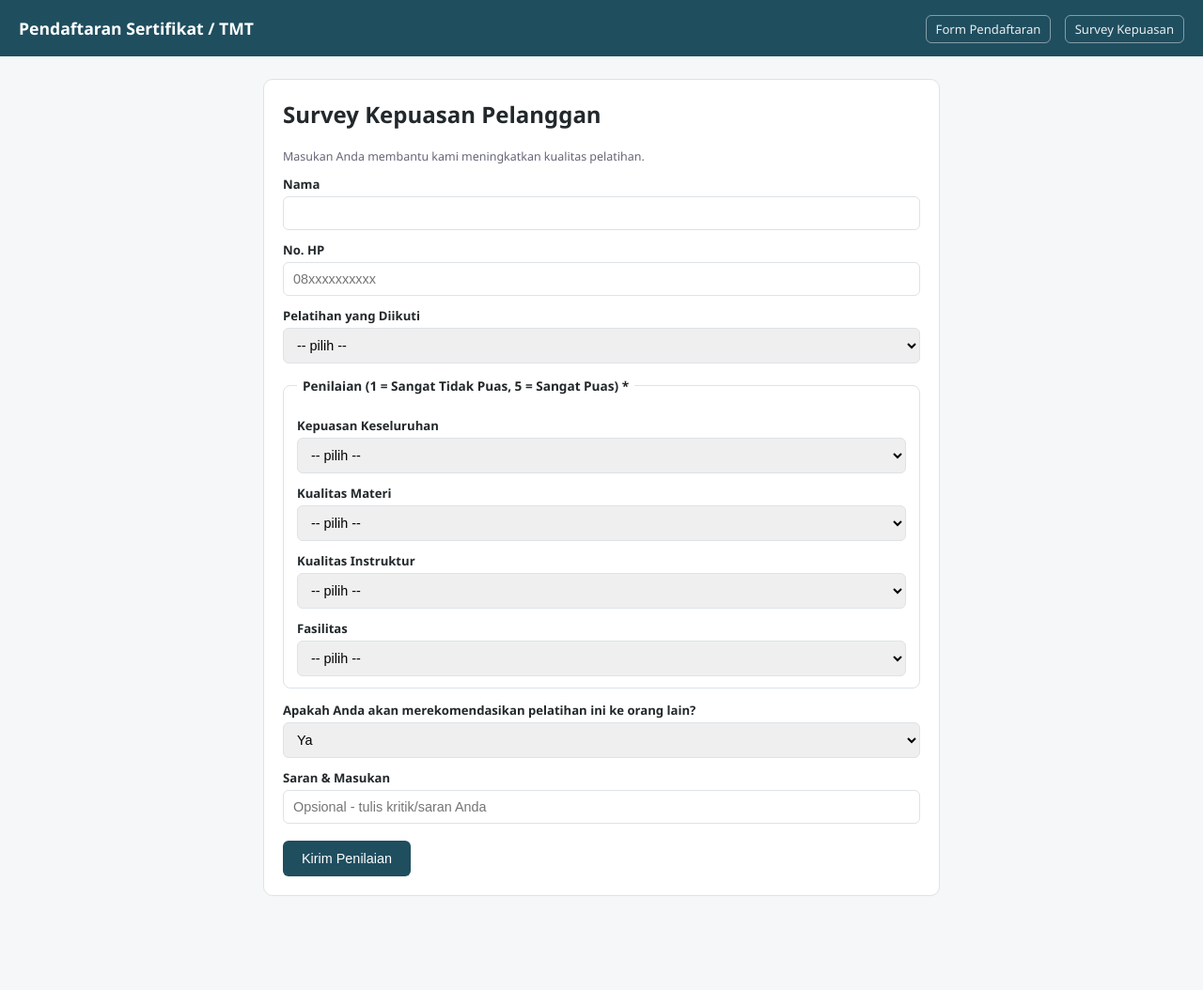
After one commit to Bambangbudy/form-sertifikat-tmt, a Flask app: page /kepuasan in a window 1280 px wide. The commit adds this page. Shown: the whole page at 94% size. Run offline with Flask 3, Linux system fonts and the light colour scheme; parts of the project's set-up code (start-up, migrations or seed data) failed here and were passed over.

Commit message:
Tambah form Survey Kepuasan Pelanggan (tab baru di Sheet yang sama)
Co-Authored-By: Claude Sonnet 5 <noreply@anthropic.com>

```diff
--- a/app.py
+++ b/app.py
@@ -26,7 +26,10 @@ from functools import wraps
 from flask import Flask, request, redirect, url_for, session, render_template
 
 import config
-from sheets_io import baca_semua, tambah_pendaftar, sheet_url, KonfigurasiBelumLengkap, KOLOM
+from sheets_io import (
+    baca_semua, tambah_pendaftar, sheet_url, KonfigurasiBelumLengkap, KOLOM,
+    baca_semua_kepuasan, tambah_kepuasan, KOLOM_KEPUASAN,
+)
 
 PERSYARATAN_TMT = {
     "WI Standard 180 JP": "Minimal D3, pengalaman sebagai welder minimal 2 tahun",
@@ -101,6 +104,53 @@ def form():
                            opsi_tmt=OPSI_TMT, syarat_tmt=PERSYARATAN_TMT)
 
 
+@app.route("/kepuasan", methods=["GET", "POST"])
+def kepuasan():
+    pesan = ""
+    berhasil = False
+    nilai = {}
+
+    if request.method == "POST":
+        nilai = {
+            "nama": request.form.get("nama", "").strip(),
+            "no_hp": request.form.get("no_hp", "").strip(),
+            "pelatihan": request.form.get("pelatihan", "").strip(),
+            "kepuasan_keseluruhan": request.form.get("kepuasan_keseluruhan", "").strip(),
+            "kualitas_materi": request.form.get("kualitas_materi", "").strip(),
+            "kualitas_instruktur": request.form.get("kualitas_instruktur", "").strip(),
+            "fasilitas": request.form.get("fasilitas", "").strip(),
+            "rekomendasi": request.form.get("rekomendasi", "").strip(),
+            "saran": request.form.get("saran", "").strip(),
+        }
+        wajib = ["kepuasan_keseluruhan", "kualitas_materi", "kualitas_instruktur", "fasilitas"]
+        if any(not nilai[k] for k in wajib):
+            pesan = "Semua penilaian (1-5) wajib diisi."
+        else:
+            try:
+                tambah_kepuasan(nilai)
+                pesan = "Terima kasih atas penilaian Anda!"
+                berhasil = True
+                nilai = {}
+            except KonfigurasiBelumLengkap as e:
+                pesan = f"Belum bisa menyimpan data - setup Google Sheets belum selesai: {e}"
+            except Exception:
+                app.logger.exception("Gagal menyimpan survey kepuasan")
+                pesan = "Gagal menyimpan data karena gangguan sementara - silakan coba lagi."
+
+    return render_template("kepuasan.html", pesan=pesan, berhasil=berhasil, nilai=nilai,
+                           opsi_pelatihan=OPSI_TMT)
+
+
+@app.route("/admin/kepuasan")
+@perlu_login
+def admin_kepuasan():
+    try:
+        rows = baca_semua_kepuasan()
+    except KonfigurasiBelumLengkap as e:
+        return f"Setup Google Sheets belum selesai: {e}", 500
+    return render_template("admin.html", rows=rows, kolom=KOLOM_KEPUASAN, sheet_url=sheet_url())
+
+
 @app.route("/login", methods=["GET", "POST"])
 def login():
     pesan = ""
--- a/sheets_io.py
+++ b/sheets_io.py
@@ -1,6 +1,8 @@
 # -*- coding: utf-8 -*-
-"""Baca/tulis data pendaftaran ke Google Sheets (menggantikan excel_io.py
-yang berbasis file lokal). Satu baris = satu orang UNTUK SATU skema TMT.
+"""Baca/tulis ke Google Sheets. Satu spreadsheet (config.GOOGLE_SHEET_ID),
+beberapa tab/worksheet di dalamnya - satu tab per "jenis form" (Pendaftaran
+TMT, Kepuasan Pelanggan, dst). Semua form berbagi service account & sheet
+yang sama, tidak perlu setup/share ulang tiap tambah form baru.
 
 Butuh:
 - File kredensial service account (lihat config.GOOGLE_CREDENTIALS_FILE)
@@ -41,19 +43,20 @@ def _dengan_retry(fn, percobaan=4, jeda=1.5):
                 raise
             time.sleep(jeda)
 
+
 SCOPES = [
     "https://www.googleapis.com/auth/spreadsheets",
     "https://www.googleapis.com/auth/drive",
 ]
+
+# --- Tab "Pendaftaran" (form sertifikat/TMT) ---
 WORKSHEET_NAME = "Pendaftaran"
-
 KOLOM = [
     "No", "Nama", "NIK", "Tempat Lahir", "Tanggal Lahir", "Pendidikan Terakhir",
     "Jurusan", "Angkatan", "Pekerjaan", "No. HP", "Email",
     "Pelatihan BLK yang Pernah Diikuti", "TMT / Skema yang Diikuti",
     "Waktu Daftar", "Keterangan",
 ]
-
 _KEY_KE_LABEL = {
     "nama": "Nama", "nik": "NIK", "tempat_lahir": "Tempat Lahir",
     "tanggal_lahir": "Tanggal Lahir", "pendidikan": "Pendidikan Terakhir",
@@ -61,6 +64,20 @@ _KEY_KE_LABEL = {
     "no_hp": "No. HP", "email": "Email",
     "pelatihan_blk": "Pelatihan BLK yang Pernah Diikuti",
     "tmt": "TMT / Skema yang Diikuti", "keterangan": "Keterangan",
+}
+
+# --- Tab "Kepuasan Pelanggan" (survey CSAT) ---
+WORKSHEET_KEPUASAN = "Kepuasan Pelanggan"
+KOLOM_KEPUASAN = [
+    "No", "Nama", "No. HP", "Pelatihan yang Diikuti",
+    "Kepuasan Keseluruhan", "Kualitas Materi", "Kualitas Instruktur", "Fasilitas",
+    "Akan Merekomendasikan", "Saran & Masukan", "Waktu Submit",
+]
+_KEY_KE_LABEL_KEPUASAN = {
+    "nama": "Nama", "no_hp": "No. HP", "pelatihan": "Pelatihan yang Diikuti",
+    "kepuasan_keseluruhan": "Kepuasan Keseluruhan", "kualitas_materi": "Kualitas Materi",
+    "kualitas_instruktur": "Kualitas Instruktur", "fasilitas": "Fasilitas",
+    "rekomendasi": "Akan Merekomendasikan", "saran": "Saran & Masukan",
 }
 
 
@@ -87,7 +104,7 @@ def _client_gspread():
     return gspread.authorize(creds)
 
 
-def _worksheet():
+def _worksheet(nama_tab, kolom):
     if not config.GOOGLE_SHEET_ID:
         raise KonfigurasiBelumLengkap("config.GOOGLE_SHEET_ID masih kosong. Isi dulu ID Google Sheet-nya.")
     gc = _client_gspread()
@@ -99,10 +116,10 @@ def _worksheet():
             f"(akses Editor) ke email service account. Detail: {e}"
         )
     try:
-        return sh.worksheet(WORKSHEET_NAME)
+        return sh.worksheet(nama_tab)
     except gspread.exceptions.WorksheetNotFound:
-        ws = sh.add_worksheet(title=WORKSHEET_NAME, rows=2000, cols=len(KOLOM))
-        ws.append_row(KOLOM, value_input_option="RAW")
+        ws = sh.add_worksheet(title=nama_tab, rows=2000, cols=len(kolom))
+        ws.append_row(kolom, value_input_option="RAW")
         return ws
 
 
@@ -110,31 +127,48 @@ def sheet_url():
     return f"https://docs.google.com/spreadsheets/d/{config.GOOGLE_SHEET_ID}/edit"
 
 
-def _baca_semua_sekali():
+def _baca_semua_generik(nama_tab, kolom):
     with _lock:
-        ws = _worksheet()
+        ws = _worksheet(nama_tab, kolom)
         records = ws.get_all_records()
     return [r for r in records if str(r.get("Nama", "")).strip()]
 
 
-def baca_semua():
-    return _dengan_retry(_baca_semua_sekali)
-
-
-def _tambah_pendaftar_sekali(data):
+def _tambah_baris_generik(nama_tab, kolom, key_ke_label, data, kolom_waktu):
     with _lock:
-        ws = _worksheet()
+        ws = _worksheet(nama_tab, kolom)
         header = ws.row_values(1)
         jumlah_baris_data = len(ws.get_all_values()) - 1
 
-        nilai = {"No": jumlah_baris_data + 1, "Waktu Daftar": datetime.now().strftime("%Y-%m-%d %H:%M")}
-        for key, label in _KEY_KE_LABEL.items():
+        nilai = {"No": jumlah_baris_data + 1}
+        if kolom_waktu:
+            nilai[kolom_waktu] = datetime.now().strftime("%Y-%m-%d %H:%M")
+        for key, label in key_ke_label.items():
             nilai[label] = data.get(key, "")
 
         baris = [str(nilai.get(label, "")) for label in header]
         ws.append_row(baris, value_input_option="RAW")
 
 
+# --- API publik: Pendaftaran TMT (tidak berubah, dipakai app.py yang sudah ada) ---
+
+def baca_semua():
+    return _dengan_retry(lambda: _baca_semua_generik(WORKSHEET_NAME, KOLOM))
+
+
 def tambah_pendaftar(data):
     """data: dict dengan key dari _KEY_KE_LABEL (satu nilai 'tmt' per panggilan)."""
-    return _dengan_retry(lambda: _tambah_pendaftar_sekali(data))
+    return _dengan_retry(lambda: _tambah_baris_generik(
+        WORKSHEET_NAME, KOLOM, _KEY_KE_LABEL, data, "Waktu Daftar"))
+
+
+# --- API publik: Kepuasan Pelanggan ---
+
+def baca_semua_kepuasan():
+    return _dengan_retry(lambda: _baca_semua_generik(WORKSHEET_KEPUASAN, KOLOM_KEPUASAN))
+
+
+def tambah_kepuasan(data):
+    """data: dict dengan key dari _KEY_KE_LABEL_KEPUASAN."""
+    return _dengan_retry(lambda: _tambah_baris_generik(
+        WORKSHEET_KEPUASAN, KOLOM_KEPUASAN, _KEY_KE_LABEL_KEPUASAN, data, "Waktu Submit"))
--- a/templates/admin.html
+++ b/templates/admin.html
@@ -2,7 +2,8 @@
 {% block title %}Admin - Pendaftaran Sertifikat{% endblock %}
 {% block main_class %}wrap-lebar{% endblock %}
 {% block nav %}
-  <a href="{{ url_for('form') }}">Form Pendaftaran</a>
+  <a href="{{ url_for('admin') }}">Data Pendaftaran</a>
+  <a href="{{ url_for('admin_kepuasan') }}">Data Kepuasan</a>
   <a href="{{ sheet_url }}" target="_blank" rel="noopener">Buka Google Sheet</a>
   <a href="{{ url_for('logout') }}">Logout</a>
 {% endblock %}
--- a/templates/base.html
+++ b/templates/base.html
@@ -50,6 +50,7 @@
   <h1>{% block header_title %}Pendaftaran Sertifikat / TMT{% endblock %}</h1>
   <nav>{% block nav %}
     <a href="{{ url_for('form') }}">Form Pendaftaran</a>
+    <a href="{{ url_for('kepuasan') }}">Survey Kepuasan</a>
   {% endblock %}</nav>
 </header>
 <main class="{% block main_class %}wrap{% endblock %}">
--- /dev/null
+++ b/templates/kepuasan.html
@@ -0,0 +1,67 @@
+{% extends "base.html" %}
+{% block title %}Survey Kepuasan Pelanggan{% endblock %}
+{% block content %}
+<div class="card">
+  <h2 style="margin-top:0;">Survey Kepuasan Pelanggan</h2>
+  <p class="hint">Masukan Anda membantu kami meningkatkan kualitas pelatihan.</p>
+
+  {% if pesan %}<div class="pesan {{ 'ok' if berhasil else 'error' }}">{{ pesan }}</div>{% endif %}
+
+  <form method="post">
+    <label for="nama">Nama</label>
+    <input type="text" name="nama" id="nama" value="{{ nilai.nama or '' }}">
+
+    <label for="no_hp">No. HP</label>
+    <input type="tel" name="no_hp" id="no_hp" value="{{ nilai.no_hp or '' }}" placeholder="08xxxxxxxxxx">
+
+    <label for="pelatihan">Pelatihan yang Diikuti</label>
+    <select name="pelatihan" id="pelatihan">
+      <option value="">-- pilih --</option>
+      {% for opsi in opsi_pelatihan %}
+      <option value="{{ opsi }}" {{ "selected" if nilai.pelatihan == opsi else "" }}>{{ opsi }}</option>
+      {% endfor %}
+    </select>
+
+    <fieldset>
+      <legend>Penilaian (1 = Sangat Tidak Puas, 5 = Sangat Puas) *</legend>
+
+      <label for="kepuasan_keseluruhan">Kepuasan Keseluruhan</label>
+      <select name="kepuasan_keseluruhan" id="kepuasan_keseluruhan" required>
+        <option value="">-- pilih --</option>
+        {% for n in [5,4,3,2,1] %}<option value="{{ n }}">{{ n }}</option>{% endfor %}
+      </select>
+
+      <label for="kualitas_materi">Kualitas Materi</label>
+      <select name="kualitas_materi" id="kualitas_materi" required>
+        <option value="">-- pilih --</option>
+        {% for n in [5,4,3,2,1] %}<option value="{{ n }}">{{ n }}</option>{% endfor %}
+      </select>
+
+      <label for="kualitas_instruktur">Kualitas Instruktur</label>
+      <select name="kualitas_instruktur" id="kualitas_instruktur" required>
+        <option value="">-- pilih --</option>
+        {% for n in [5,4,3,2,1] %}<option value="{{ n }}">{{ n }}</option>{% endfor %}
+      </select>
+
+      <label for="fasilitas">Fasilitas</label>
+      <select name="fasilitas" id="fasilitas" required>
+        <option value="">-- pilih --</option>
+        {% for n in [5,4,3,2,1] %}<option value="{{ n }}">{{ n }}</option>{% endfor %}
+      </select>
+    </fieldset>
+
+    <label for="rekomendasi">Apakah Anda akan merekomendasikan pelatihan ini ke orang lain?</label>
+    <select name="rekomendasi" id="rekomendasi">
+      <option value="Ya">Ya</option>
+      <option value="Mungkin">Mungkin</option>
+      <option value="Tidak">Tidak</option>
+    </select>
+
+    <label for="saran">Saran &amp; Masukan</label>
+    <input type="text" name="saran" id="saran" value="{{ nilai.saran or '' }}"
+           placeholder="Opsional - tulis kritik/saran Anda">
+
+    <button class="btn" type="submit">Kirim Penilaian</button>
+  </form>
+</div>
+{% endblock %}
```
